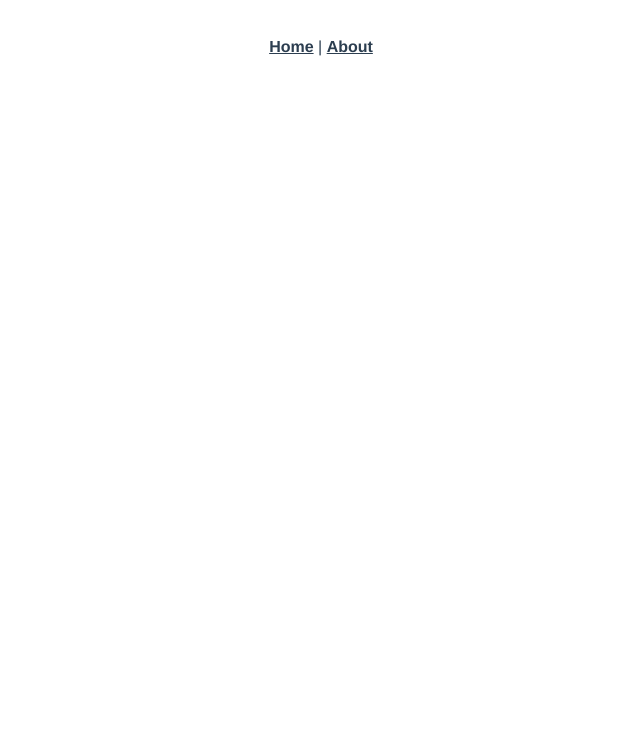
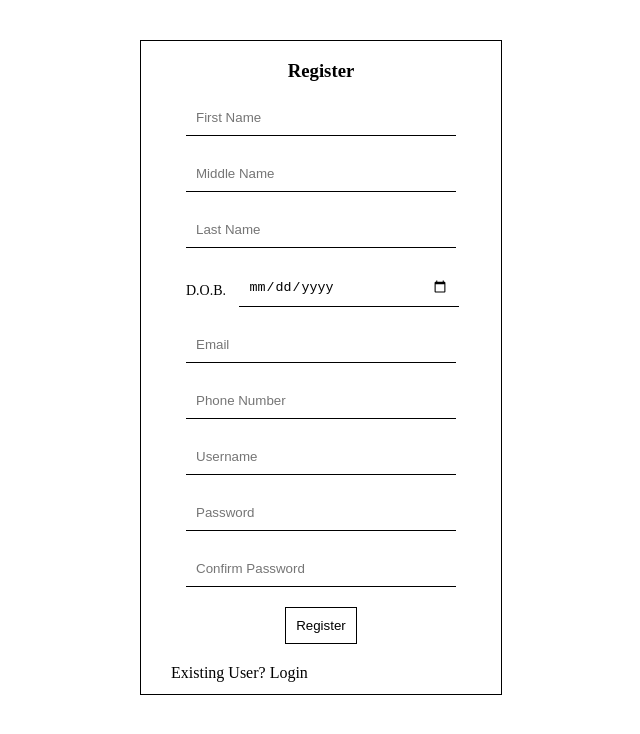
Before and after one commit to Call0/MiniProjectGroup6Vue, a Vue app: page /register in a window 1280 px wide. Shown: the top 734 px of the page, without its empty margins (319-959 px from the left). Built offline with nearby package versions, Linux system fonts and the light colour scheme.

Commit message:
boilerplate

```diff
--- a/src/App.vue
+++ b/src/App.vue
@@ -1,32 +1,8 @@
 <template>
   <div id="app">
-    <div id="nav">
-      <router-link to="/">Home</router-link> |
-      <router-link to="/about">About</router-link>
-    </div>
     <router-view/>
   </div>
 </template>
 
 <style lang="scss">
-#app {
-  font-family: Avenir, Helvetica, Arial, sans-serif;
-  -webkit-font-smoothing: antialiased;
-  -moz-osx-font-smoothing: grayscale;
-  text-align: center;
-  color: #2c3e50;
-}
-
-#nav {
-  padding: 30px;
-
-  a {
-    font-weight: bold;
-    color: #2c3e50;
-
-    &.router-link-exact-active {
-      color: #42b983;
-    }
-  }
-}
 </style>
--- a/src/components/HelloWorld.vue
+++ /dev/null
@@ -1,60 +0,0 @@
-<template>
-  <div class="hello">
-    <h1>{{ msg }}</h1>
-    <p>
-      For a guide and recipes on how to configure / customize this project,<br>
-      check out the
-      <a href="https://cli.vuejs.org" target="_blank" rel="noopener">vue-cli documentation</a>.
-    </p>
-    <h3>Installed CLI Plugins</h3>
-    <ul>
-      <li><a href="https://github.com/vuejs/vue-cli/tree/dev/packages/%40vue/cli-plugin-babel" target="_blank" rel="noopener">babel</a></li>
-      <li><a href="https://github.com/vuejs/vue-cli/tree/dev/packages/%40vue/cli-plugin-router" target="_blank" rel="noopener">router</a></li>
-      <li><a href="https://github.com/vuejs/vue-cli/tree/dev/packages/%40vue/cli-plugin-vuex" target="_blank" rel="noopener">vuex</a></li>
-      <li><a href="https://github.com/vuejs/vue-cli/tree/dev/packages/%40vue/cli-plugin-eslint" target="_blank" rel="noopener">eslint</a></li>
-    </ul>
-    <h3>Essential Links</h3>
-    <ul>
-      <li><a href="https://vuejs.org" target="_blank" rel="noopener">Core Docs</a></li>
-      <li><a href="https://forum.vuejs.org" target="_blank" rel="noopener">Forum</a></li>
-      <li><a href="https://chat.vuejs.org" target="_blank" rel="noopener">Community Chat</a></li>
-      <li><a href="https://twitter.com/vuejs" target="_blank" rel="noopener">Twitter</a></li>
-      <li><a href="https://news.vuejs.org" target="_blank" rel="noopener">News</a></li>
-    </ul>
-    <h3>Ecosystem</h3>
-    <ul>
-      <li><a href="https://router.vuejs.org" target="_blank" rel="noopener">vue-router</a></li>
-      <li><a href="https://vuex.vuejs.org" target="_blank" rel="noopener">vuex</a></li>
-      <li><a href="https://github.com/vuejs/vue-devtools#vue-devtools" target="_blank" rel="noopener">vue-devtools</a></li>
-      <li><a href="https://vue-loader.vuejs.org" target="_blank" rel="noopener">vue-loader</a></li>
-      <li><a href="https://github.com/vuejs/awesome-vue" target="_blank" rel="noopener">awesome-vue</a></li>
-    </ul>
-  </div>
-</template>
-
-<script>
-export default {
-  name: 'HelloWorld',
-  props: {
-    msg: String
-  }
-}
-</script>
-
-<!-- Add "scoped" attribute to limit CSS to this component only -->
-<style scoped lang="scss">
-h3 {
-  margin: 40px 0 0;
-}
-ul {
-  list-style-type: none;
-  padding: 0;
-}
-li {
-  display: inline-block;
-  margin: 0 10px;
-}
-a {
-  color: #42b983;
-}
-</style>
--- /dev/null
+++ b/src/components/navbar.vue
@@ -0,0 +1,37 @@
+<template>
+  <div>
+      <nav class="navbar">
+          <router-link to='/login' class="router">Login</router-link>
+          <router-link to='/register' class="router" >Register</router-link>
+      </nav>
+  </div>
+</template>
+
+<script>
+export default {
+  name: 'navbar'
+}
+</script>
+
+<style>
+  .navbar{
+      height: 60px;
+      position: sticky;
+      top: 0px;
+      width: 100vw;
+      background: ivory;
+  }
+
+  .router{
+      margin: 10px;
+      padding: 10px;
+      text-decoration: none;
+      float: right;
+      color: black;
+      background-color: gray;
+  }
+
+  body{
+      margin: 0px;
+  }
+</style>
--- a/src/router/index.js
+++ b/src/router/index.js
@@ -1,22 +1,26 @@
 import Vue from 'vue'
 import VueRouter from 'vue-router'
-import Home from '../views/Home.vue'
+import register from '@/views/register.vue'
+import login from '@/views/login.vue'
+import home from '@/views/home.vue'
 
 Vue.use(VueRouter)
 
 const routes = [
   {
-    path: '/',
-    name: 'Home',
-    component: Home
+    path: '/register',
+    name: 'Register',
+    component: register
   },
   {
-    path: '/about',
-    name: 'About',
-    // route level code-splitting
-    // this generates a separate chunk (about.[hash].js) for this route
-    // which is lazy-loaded when the route is visited.
-    component: () => import(/* webpackChunkName: "about" */ '../views/About.vue')
+    path: '/login',
+    name: 'Login',
+    component: login
+  },
+  {
+    path: '/home',
+    name: 'Home',
+    component: home
   }
 ]
 
--- a/src/views/About.vue
+++ /dev/null
@@ -1,5 +0,0 @@
-<template>
-  <div class="about">
-    <h1>This is an about page</h1>
-  </div>
-</template>
--- a/src/views/Home.vue
+++ b/src/views/Home.vue
@@ -1,18 +1,13 @@
 <template>
-  <div class="home">
-    <img alt="Vue logo" src="../assets/logo.png">
-    <HelloWorld msg="Welcome to Your Vue.js App"/>
+  <div>
   </div>
 </template>
 
 <script>
-// @ is an alias to /src
-import HelloWorld from '@/components/HelloWorld.vue'
-
 export default {
-  name: 'Home',
-  components: {
-    HelloWorld
-  }
+  name: 'register'
 }
 </script>
+
+<style>
+</style>
--- /dev/null
+++ b/src/views/login.vue
@@ -0,0 +1,70 @@
+<template>
+  <div>
+      <center>
+        <div class="container">
+            <div class="inner-container">
+                <h3>Login</h3>
+                <form method="post" action="">
+                    <input type="text" placeholder="Username" name="username" class="input-css">
+                    <input type="password" placeholder="Password" name="password" class="input-css">
+                    <button class="btn">Login</button>
+                </form>
+                <router-link to="/register" class="login-register-router">New User? Register</router-link>
+            </div>
+        </div>
+      </center>
+  </div>
+</template>
+
+<script>
+export default {
+  name: 'login',
+  components: {
+  }
+}
+</script>
+
+<style>
+  .container{
+      margin: 20px;
+  }
+
+  .inner-container{
+      margin-top: 40px;
+      width: 300px;
+      border: 1px solid black;
+      padding: 30px;
+      padding-top: 0px;
+  }
+
+  .input-css{
+      display: block;
+      padding: 10px;
+      width: 250px;
+      min-width: 250px;
+      margin-bottom: 20px;
+      outline: none;
+      border-radius: 0px;
+      border: 0px;
+      border-bottom: 1px solid black;
+  }
+  .input-css:active{
+      outline: none;
+  }
+
+  .btn{
+      background-color: white;
+      color: black;
+      padding: 10px;
+      display: block;
+      border: 1px solid black;
+      cursor: pointer;
+      margin-bottom: 20px;
+  }
+
+  .login-register-router{
+      float: left;
+      text-decoration: none;
+      color: black;
+  }
+</style>
--- /dev/null
+++ b/src/views/register.vue
@@ -0,0 +1,82 @@
+<template>
+  <div>
+      <center>
+        <div class="container">
+            <div class="inner-container">
+                <h3>Register</h3>
+                <form method="post" action="">
+                    <input type="text" placeholder="First Name" name="firstname" class="input-css" required>
+                    <input type="text" placeholder="Middle Name" name="middlename" class="input-css">
+                    <input type="text" placeholder="Last Name" name="lastname" class="input-css">
+                    <label for="date" class="label-css">D.O.B.</label>
+                    <input type="date" placeholder="Date of Birth" name="date" class="label-input-css" required>
+                    <input type="email" placeholder="Email" name="email" class="input-css" required>
+                    <input type="tel" placeholder="Phone Number" name="phonenumber" class="input-css" minlength="10" maxlength="10" required>
+                    <input type="text" placeholder="Username" name="username" class="input-css" required>
+                    <input type="password" v-model="password" placeholder="Password" name="password" class="input-css" minlength="8" maxlength="16" required>
+                    <input type="password" v-model="confirmPassword" @keydown="mismatch" placeholder="Confirm Password" name="confirmpassword" class="input-css" minlength="8" maxlength="16" required>
+                    <p v-if="password!==confirmPassword" id="mismatch-error">Passwords don't match</p>
+                    <button class="btn">Register</button>
+                </form>
+                <router-link to="/login" class="login-register-router">Existing User? Login</router-link>
+            </div>
+        </div>
+      </center>
+  </div>
+</template>
+
+<script>
+export default {
+  name: 'register',
+  data () {
+    return {
+      firstName: '',
+      middleName: '',
+      lastName: '',
+      dob: '',
+      age: '',
+      email: '',
+      phoneNumber: '',
+      userName: '',
+      password: '',
+      confirmPassword: ''
+    }
+  },
+  methods: {
+    mismatch () {
+      if (this.confirmPassword !== this.password && this.confirmPassword !== '') {
+        document.getElementById('mismatch-error').style.display = 'block'
+      } else {
+        document.getElementById('mismatch-error').style.display = 'none'
+      }
+    }
+  }
+}
+</script>
+
+<style>
+  #mismatch-error{
+      display: none;
+      color: red;
+      margin-bottom: 20px;
+  }
+
+  .label-css{
+      float: left;
+      margin-left: 15px;
+      font-size: 14px;
+      margin-top: 15px;
+  }
+
+  .label-input-css{
+      display: block;
+      padding: 10px;
+      width: 200px;
+      min-width: 200px;
+      margin-bottom: 20px;
+      outline: none;
+      border-radius: 0px;
+      border: 0px;
+      border-bottom: 1px solid black;
+  }
+</style>
```
